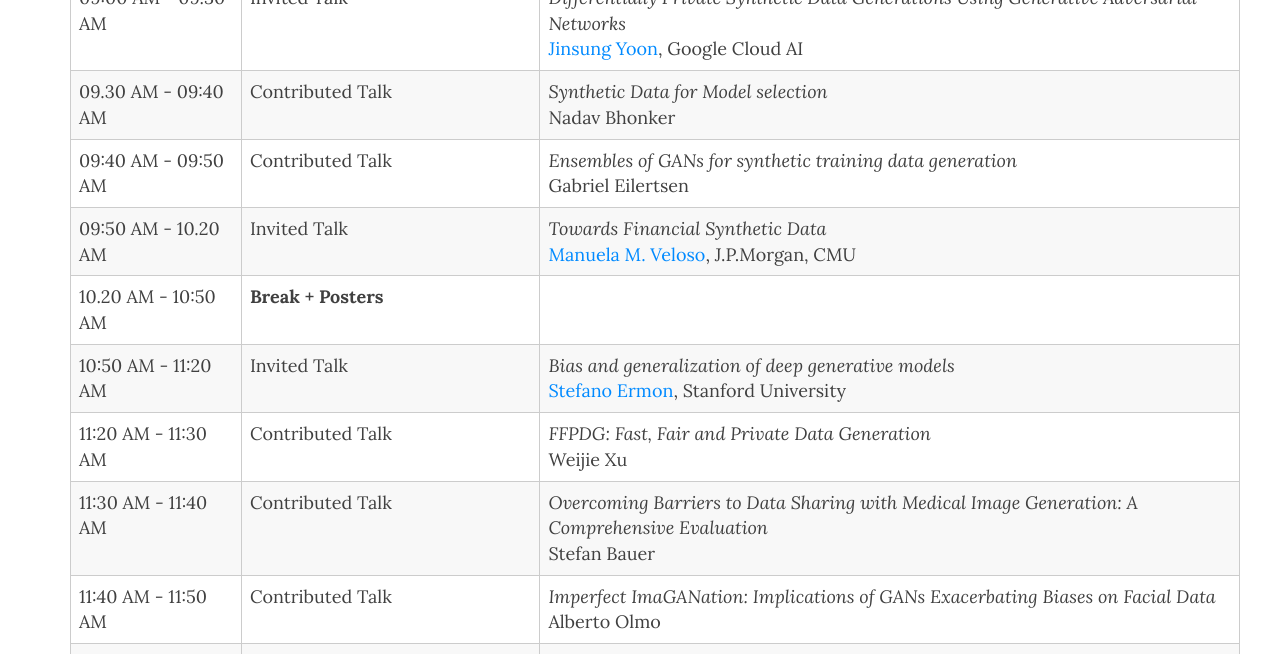
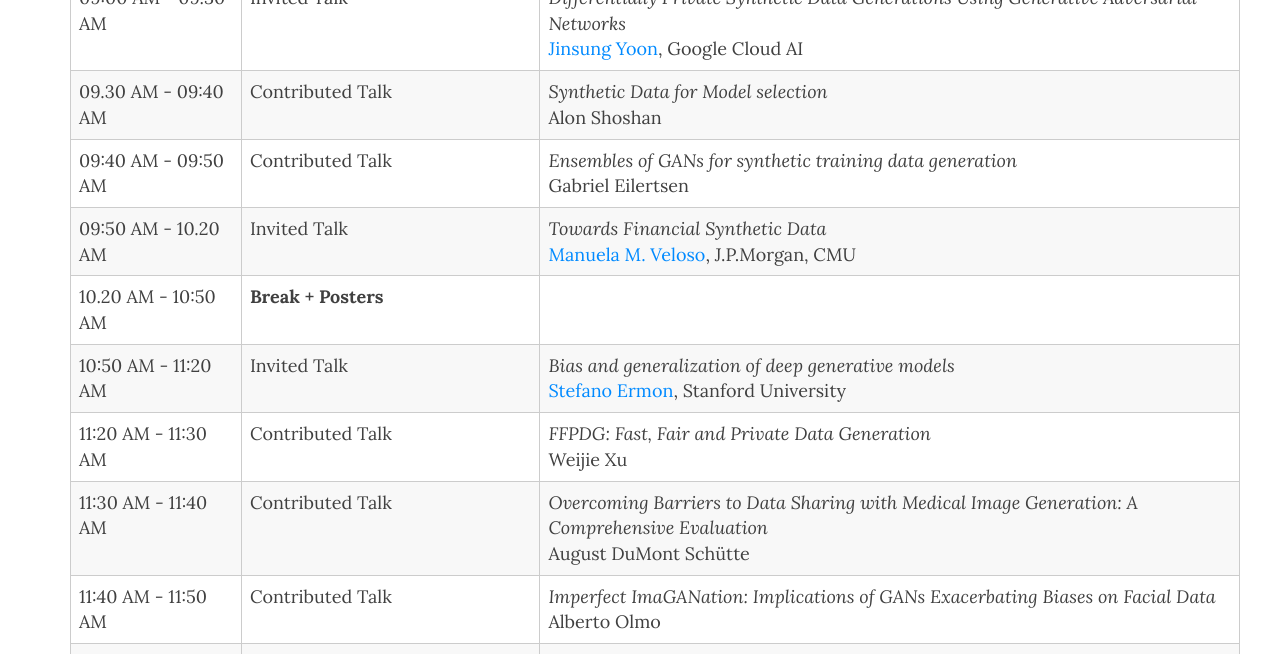
Before and after one commit to sdg-quality-privacy-bias/sdg-quality-privacy-bias.github.io, a Jekyll site: the page built from schedule.md, in a window 1280 px wide and 900 px high, scrolled down 737 px. Shown: the part 154-808 px from the top of the window. Built offline with Jekyll 4.4.1, drawn with Linux system fonts in a browser that asks for light colours; nearby versions of some CDN libraries.

Commit message:
Update schedule.yml

```diff
--- a/_data/schedule.yml
+++ b/_data/schedule.yml
@@ -35,7 +35,7 @@ Generative Adversarial Networks"
   type: "Invited"
 contrib2:
   event: "Synthetic Data for Model selection"
-  author: "Nadav Bhonker"
+  author: "Alon Shoshan"
   start: "09.30 AM - 09:40 AM"
   type: "Contributed"
 contrib3:
@@ -64,7 +64,7 @@ contrib4:
   type: "Contributed"
 contrib5:
   event: "Overcoming Barriers to Data Sharing with Medical Image Generation: A Comprehensive Evaluation"
-  author: "Stefan Bauer"
+  author: "August DuMont Schütte"
   start: "11:30 AM - 11:40 AM"
   type: "Contributed"
 contrib6:
```
